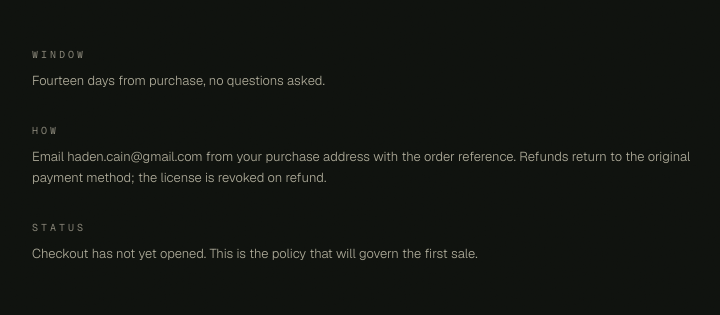
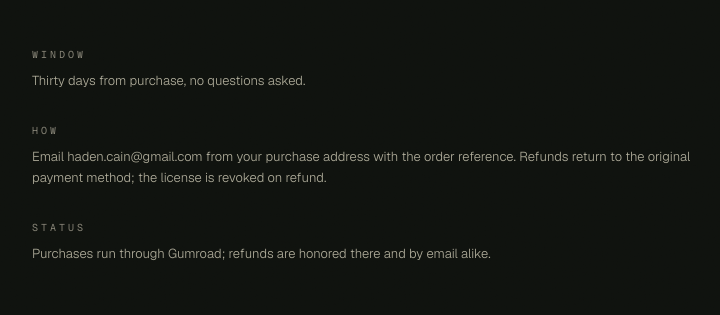
Before and after one commit to hadencain/arsenic, a Next.js app: page /refunds in a window 1280 px wide. Shown: the part 232-547 px from the top of the page, without its empty margins (64-784 px from the left). Built offline with nearby package versions, Linux system fonts and the light colour scheme; no server answers; a web font is replaced by a local one.

Commit message:
refunds: align to Gumroad's 30-day money-back; checkout is open

```diff
--- a/app/(info)/refunds/page.tsx
+++ b/app/(info)/refunds/page.tsx
@@ -7,9 +7,9 @@ export const metadata: Metadata = {
 };
 
 const POLICY = [
-  { name: "Window", text: "Fourteen days from purchase, no questions asked." },
+  { name: "Window", text: "Thirty days from purchase, no questions asked." },
   { name: "How", text: `Email ${SUPPORT_EMAIL} from your purchase address with the order reference. Refunds return to the original payment method; the license is revoked on refund.` },
-  { name: "Status", text: "Checkout has not yet opened. This is the policy that will govern the first sale." },
+  { name: "Status", text: "Purchases run through Gumroad; refunds are honored there and by email alike." },
 ];
 
 export default function RefundsPage() {
```
